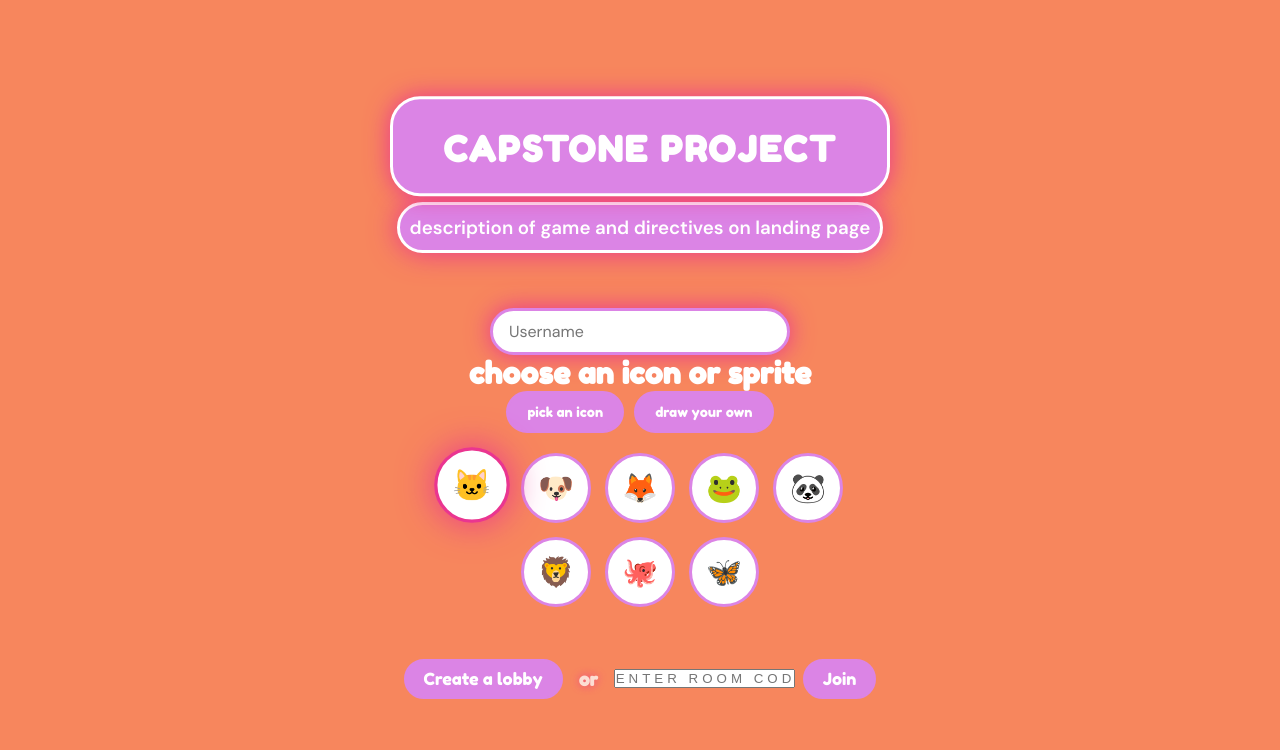
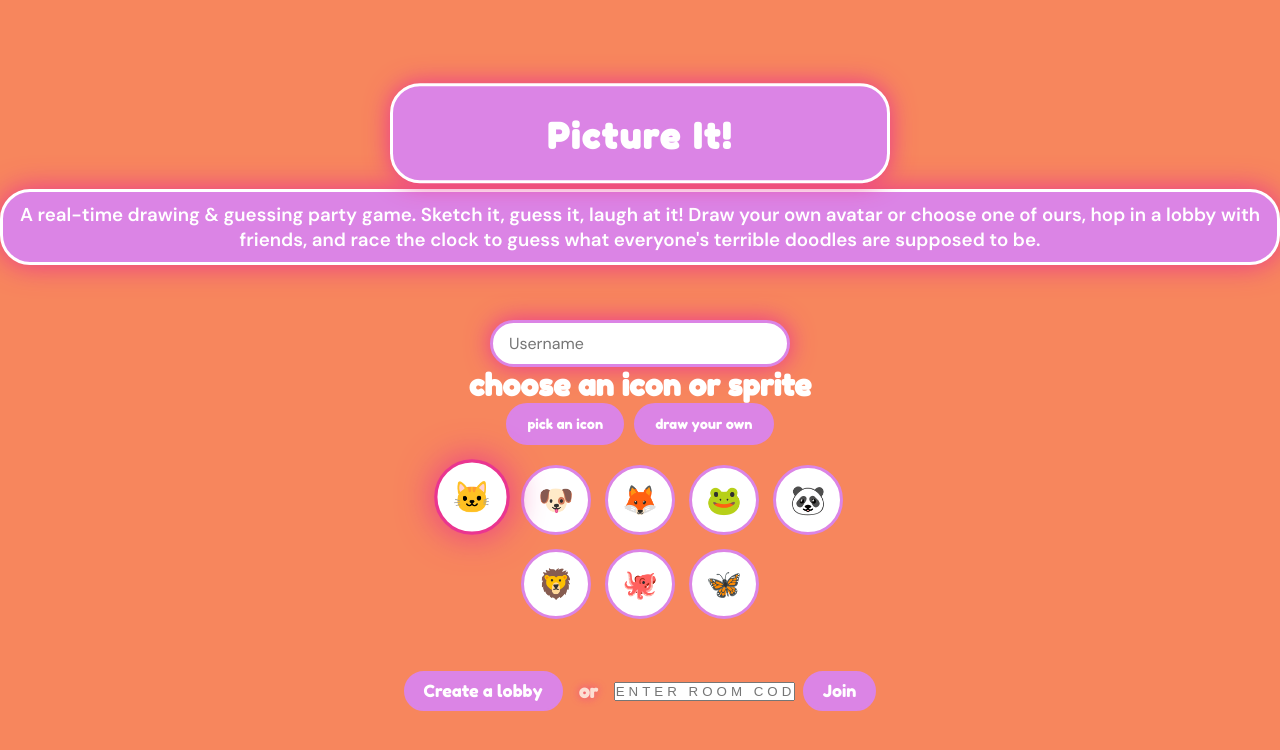
Before and after one commit to joshrb46/capstone-frontend, a React (Vite) app: page / in a window 1280 px wide. Shown: the top 750 px of the page. Built offline with nearby package versions, Linux system fonts and the light colour scheme; no server answers.

Commit message:
Added title and description

```diff
--- a/src/pages/Landing.jsx
+++ b/src/pages/Landing.jsx
@@ -122,10 +122,15 @@ export default function Landing() {
   return (
     <div className={styles.landingPage}>
       <div className={styles.landingColors}>
-        <h1 className={styles.landingTitle}>CAPSTONE PROJECT</h1>
+        <h1 className={styles.landingTitle}>Picture It!</h1>
 
         <div className={styles.descriptionBox}>
-          <h3>description of game and directives on landing page</h3>
+          <h3>
+            A real-time drawing & guessing party game. Sketch it, guess it,
+            laugh at it! Draw your own avatar or choose one of ours, hop in a
+            lobby with friends, and race the clock to guess what everyone's
+            terrible doodles are supposed to be.
+          </h3>
         </div>
 
         {error && (
```
